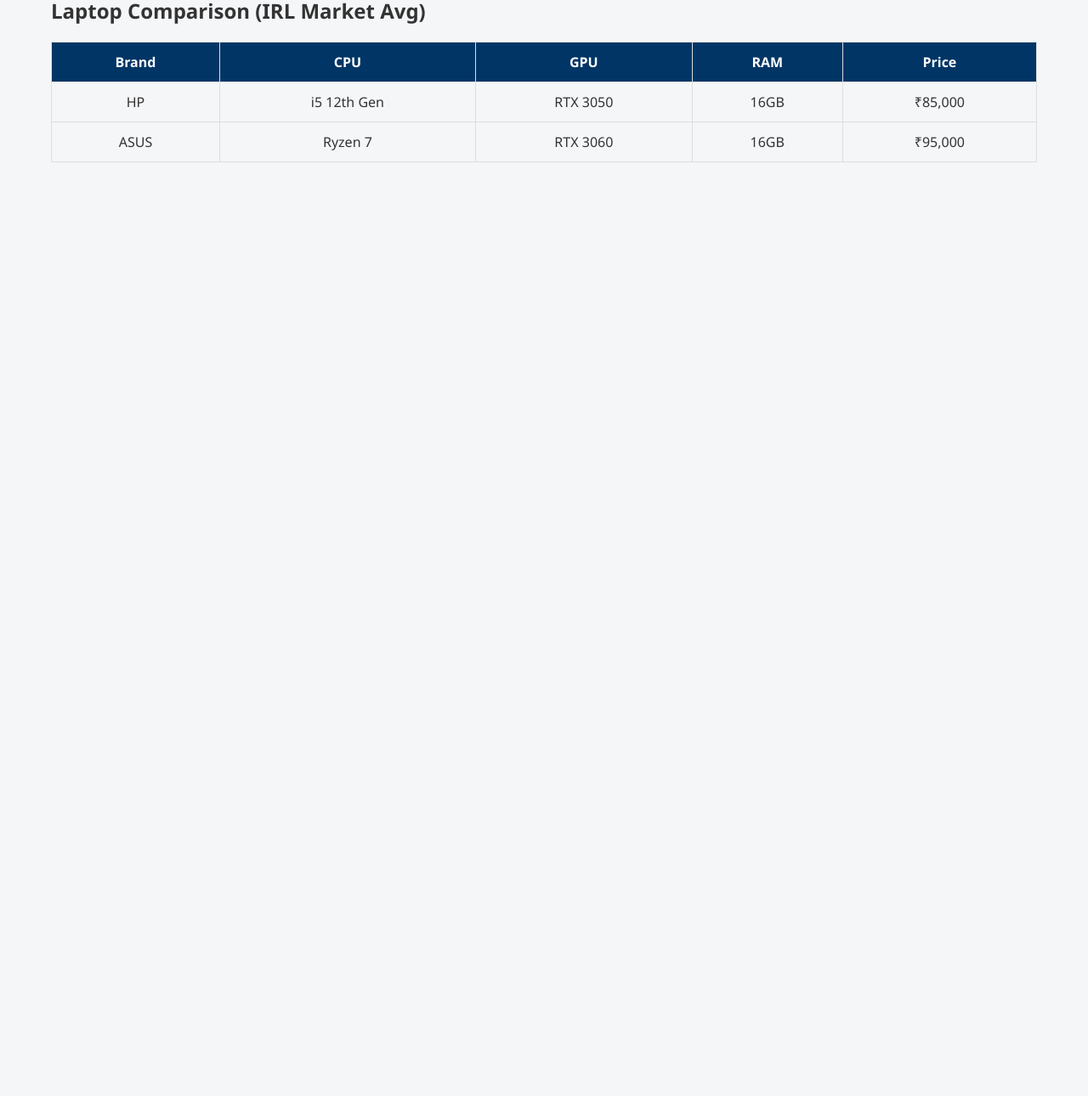
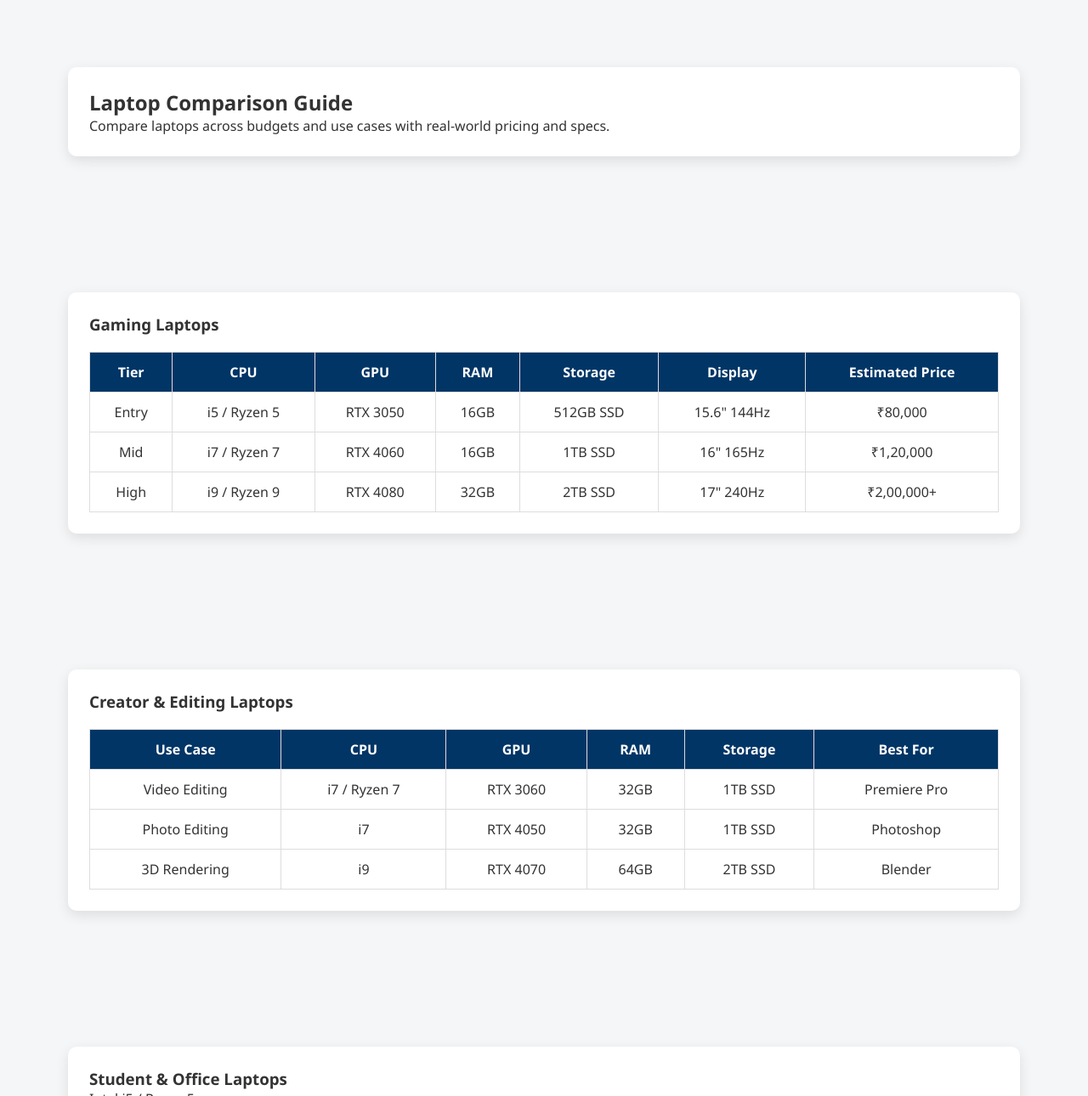
Before and after one commit to Devean1904/techverse-hardware-advisor, a plain HTML site: page laptops.html in a window 1280 px wide. Shown: the part 64-1354 px from the top of the page at 85% size. Before the commit the page ends 800 px from the top, so only its background shows below. Drawn offline with Linux system fonts and the light colour scheme.

Commit message:
Laptops page
Updated the laptops comparison page with a new layout and additional sections for gaming, creator, student, and office laptops. Added navigation and footer for better user experience.

```diff
--- a/laptops.html
+++ b/laptops.html
@@ -1,37 +1,159 @@
 <!DOCTYPE html>
 <html>
 <head>
-    <title>Laptop Comparison</title>
+    <title>Laptops | TechVerse</title>
     <link rel="stylesheet" href="style.css">
 </head>
 <body>
+    <header>
+        <nav>
+            <h1>TechVerse</h1>
+            <div>
+                <a href="index.html">Home</a>
+                <a href="laptops.html">Laptops</a>
+                <a href="pcs.html">PC Builds</a>
+                <a href="ai.html">AI Advisor</a>
+                <a href="login.html">Login</a>
+                <a href="contact.html">Contact</a>
+            </div>
+        </nav>
+    </header>
 
     <section>
-    <h2>Laptop Comparison (IRL Market Avg)</h2>
+        <div class="card">
+            <h2>Laptop Comparison Guide</h2>
+            <p>Compare laptops across budgets and use cases with real-world pricing and specs.</p>
+        </div>
+    </section>
+
+    <!-- GAMING LAPTOPS -->
+    <section>
+        <div class="card">
+            <h3>Gaming Laptops</h3>
             <table>
                 <tr>
-            <th>Brand</th>
+                    <th>Tier</th>
                     <th>CPU</th>
                     <th>GPU</th>
                     <th>RAM</th>
-            <th>Price</th>
+                    <th>Storage</th>
+                    <th>Display</th>
+                    <th>Estimated Price</th>
                 </tr>
                 <tr>
-            <td>HP</td>
-            <td>i5 12th Gen</td>
+                    <td>Entry</td>
+                    <td>i5 / Ryzen 5</td>
                     <td>RTX 3050</td>
                     <td>16GB</td>
-            <td>₹85,000</td>
+                    <td>512GB SSD</td>
+                    <td>15.6" 144Hz</td>
+                    <td>₹80,000</td>
                 </tr>
                 <tr>
-            <td>ASUS</td>
-            <td>Ryzen 7</td>
-            <td>RTX 3060</td>
+                    <td>Mid</td>
+                    <td>i7 / Ryzen 7</td>
+                    <td>RTX 4060</td>
                     <td>16GB</td>
-            <td>₹95,000</td>
+                    <td>1TB SSD</td>
+                    <td>16" 165Hz</td>
+                    <td>₹1,20,000</td>
+                </tr>
+                <tr>
+                    <td>High</td>
+                    <td>i9 / Ryzen 9</td>
+                    <td>RTX 4080</td>
+                    <td>32GB</td>
+                    <td>2TB SSD</td>
+                    <td>17" 240Hz</td>
+                    <td>₹2,00,000+</td>
                 </tr>
             </table>
+        </div>
     </section>
 
+    <!-- CREATOR/EDITING LAPTOPS -->
+    <section>
+        <div class="card">
+            <h3>Creator & Editing Laptops</h3>
+            <table>
+                <tr>
+                    <th>Use Case</th>
+                    <th>CPU</th>
+                    <th>GPU</th>
+                    <th>RAM</th>
+                    <th>Storage</th>
+                    <th>Best For</th>
+                </tr>
+                <tr>
+                    <td>Video Editing</td>
+                    <td>i7 / Ryzen 7</td>
+                    <td>RTX 3060</td>
+                    <td>32GB</td>
+                    <td>1TB SSD</td>
+                    <td>Premiere Pro</td>
+                </tr>
+                <tr>
+                    <td>Photo Editing</td>
+                    <td>i7</td>
+                    <td>RTX 4050</td>
+                    <td>32GB</td>
+                    <td>1TB SSD</td>
+                    <td>Photoshop</td>
+                </tr>
+                <tr>
+                    <td>3D Rendering</td>
+                    <td>i9</td>
+                    <td>RTX 4070</td>
+                    <td>64GB</td>
+                    <td>2TB SSD</td>
+                    <td>Blender</td>
+                </tr>
+            </table>
+        </div>
+    </section>
+
+    <!-- STUDENT/OFFICE LAPTOPS -->
+    <section>
+        <div class="card">
+            <h3>Student & Office Laptops</h3>
+            <ul>
+                <li>Intel i5 / Ryzen 5</li>
+                <li>16GB RAM</li>
+                <li>512GB SSD</li>
+                <li>14-15.6" FHD Display</li>
+                <li>8+ hrs Battery</li>
+                <li><strong>Estimated Price:</strong> ₹45,000 - ₹70,000</li>
+            </ul>
+        </div>
+    </section>
+
+    <!-- UPGRADE SUGGESTIONS -->
+    <section>
+        <div class="card">
+            <h3>Laptop Upgrade Recommendations</h3>
+            <ul>
+                <li>Minimum 16GB RAM for multitasking</li>
+                <li>SSD storage (avoid HDD)</li>
+                <li>144Hz display for gaming/creators</li>
+                <li>RGB keyboard optional for gaming</li>
+            </ul>
+        </div>
+    </section>
+
+    <!-- BRAND LINKS -->
+    <section>
+        <div class="card">
+            <h3>Explore Brands</h3>
+            <a href="hp.html"><button>HP</button></a>
+            <a href="dell.html"><button>Dell</button></a>
+            <a href="asus.html"><button>ASUS</button></a>
+            <a href="lenvo.html"><button>Lenovo</button></a>
+            <a href="apple.html"><button>Apple</button></a>
+        </div>
+    </section>
+
+    <footer>
+        <p>Prices are indicative and may vary in real-world markets</p>
+    </footer>
 </body>
 </html>
```
Lines whose indentation alone changed are shown as unchanged.
